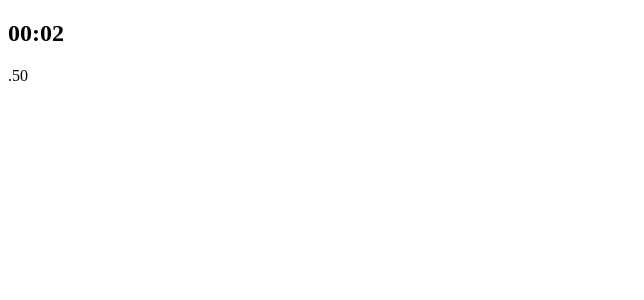
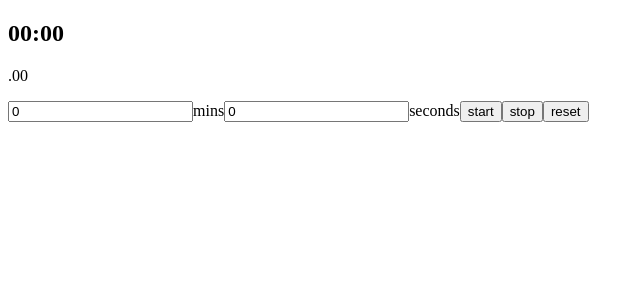
Before and after one commit to emagrorrim/clock, a React app: page / in a window 1280 px wide. Shown: the top 300 px of the page, without its empty margins (0-644 px from the left). Built offline with nearby package versions, Linux system fonts and the light colour scheme.

Commit message:
Add start end reset function to Timer

```diff
--- a/src/player/AudioPlayer.js
+++ b/src/player/AudioPlayer.js
@@ -1,6 +1,7 @@
 export default class AudioPlayer {
   constructor() {
     this.defaultAudio = '/music/1.mp3'
+    this.currentAudio = undefined;
   }
 
   play(src) {
@@ -11,5 +12,13 @@ export default class AudioPlayer {
       audio = new Audio(src);
     }
     audio.play();
+    this.currentAudio = audio;
+  }
+
+  stop() {
+    if (this.currentAudio) {
+      this.currentAudio.pause();
+      this.currentAudio.currentTime = 0;
+    }
   }
 }
--- /dev/null
+++ b/src/timer/component/ControlPanel.js
@@ -0,0 +1,42 @@
+import React, { Component } from 'react';
+
+export default class ControlPanel extends Component {
+  constructor(props) {
+    super(props);
+    this.startTimer = props.startTimer;
+    this.stopTimer = props.stopTimer;
+    this.resetTimer = props.resetTimer;
+  }
+
+  _start() {
+    const minute = parseInt(this.minuteField.value);
+    const second = parseInt(this.secondField.value);
+    const millisecond = minute * 60 * 1000 + second * 1000;
+    if (millisecond > 0) {
+      this.startTimer(millisecond);
+    }
+  }
+
+  _stop() {
+    this.stopTimer();
+  }
+
+  _reset() {
+    this.stopTimer();
+    this.resetTimer();
+    this.minuteField.value = "0";
+    this.secondField.value = "0";
+  }
+
+  render() {
+    return (
+      <div>
+        <input ref={ref=>{this.minuteField = ref}} defaultValue="0" />mins
+        <input ref={ref=>{this.secondField = ref}} defaultValue="0" />seconds
+        <button onClick={this._start.bind(this)}>start</button>
+        <button onClick={this._stop.bind(this)}>stop</button>
+        <button onClick={this._reset.bind(this)}>reset</button>
+      </div>
+    )
+  }
+}
--- a/src/timer/component/Timer.js
+++ b/src/timer/component/Timer.js
@@ -1,6 +1,8 @@
 import React, { Component } from 'react';
 
 import TimingLabel from './TimerLabel';
+import ControlPanel from './ControlPanel';
+
 import TimerController from '../controller/TimerController';
 import CountDownModel from '../model/CountDownModel';
 
@@ -13,19 +15,34 @@ export default class Timer extends Component {
     }
   }
 
-  componentDidMount() {
+  _startTimer(millisecond) {
     let that = this;
-    this.timerController.run(10 * 1000, (countDown) => {
+    this.timerController.run(millisecond, (countDown) => {
       that.setState({
         displayedTime: countDown
       })
     });
   }
 
+  _stopTimer() {
+    this.timerController.stopTimer();
+  }
+
+  _resetTimer() {
+    this.setState({
+      displayedTime: new CountDownModel(0, 0, 0, 0)
+    })
+  }
+
   render() {
     return (
       <div className="darkBackground">
         <TimingLabel className="timingLabel" displayedTime={this.state.displayedTime} />
+        <ControlPanel
+          startTimer={this._startTimer.bind(this)}
+          stopTimer={this._stopTimer.bind(this)}
+          resetTimer={this._resetTimer.bind(this)}
+        />
       </div>
     )
   }
--- a/src/timer/controller/TimerController.js
+++ b/src/timer/controller/TimerController.js
@@ -12,6 +12,7 @@ export default class TimerController {
   }
 
   start(end, tick) {
+    this.stopTimer()
     let that = this;
     this.timer = setInterval(() => {
       let start = new Date().getTime();
@@ -27,13 +28,26 @@ export default class TimerController {
 
       if (distance < 0) {
         tick(new CountDownModel(0, 0, 0, 0));
-        that.end();
+        that._end();
       }
     },10);
   }
 
-  end() {
+  _end() {
     clearInterval(this.timer);
-    this.audioPlayer.play();
+    this._startNotify()
+  }
+
+  _startNotify() {
+    if (this.audioPlayer) {
+      this.audioPlayer.play();
+    }
+  }
+
+  stopTimer() {
+    clearInterval(this.timer);
+    if (this.audioPlayer) {
+      this.audioPlayer.stop();
+    }
   }
 }
```
Also changed, not shown: src/timer/model/CountDownModel.js (line endings or trailing spaces).
